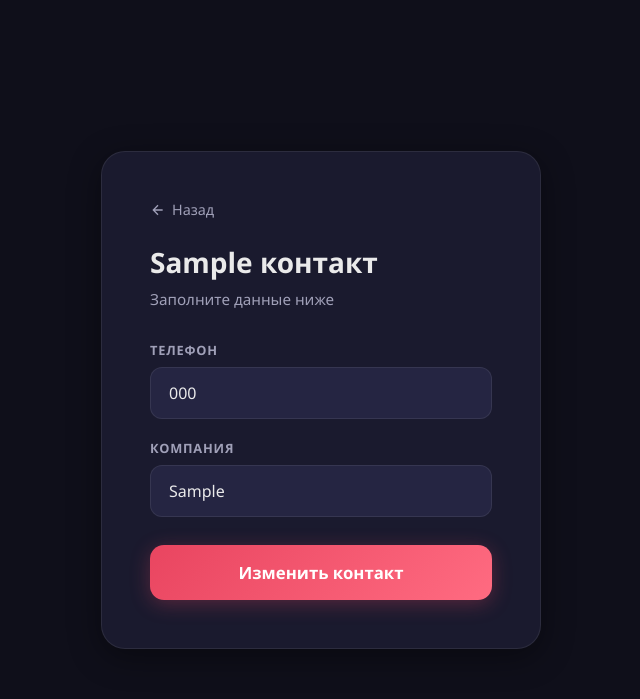
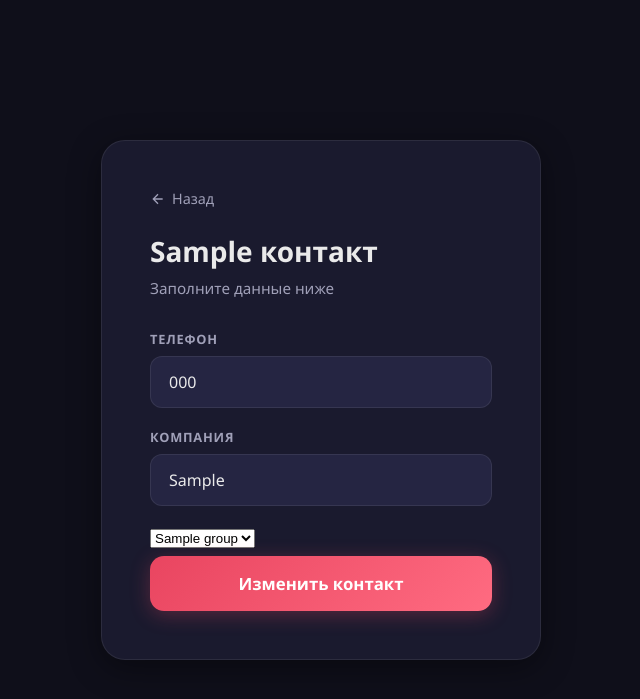
Before and after one commit to Shadow-rgb-max/python-learning, a Flask app: template 7/web_phone/templates/form.html in a window 1280 px wide. Shown: the top 699 px of the page, without its empty margins (319-959 px from the left). Run offline with Flask 3, Linux system fonts and the light colour scheme; tables that the repository leaves empty hold one stand-in row (values such as "Sample post"); the template is opened without the code that fills it: values that come from a table or form of the project are taken from there, most other values are stand-ins (such as "Sample title", 1, 10 or a date in 2020).

Commit message:
Add Group selection to contact form and update routes to fetch user groups

```diff
--- a/7/web_phone/app.py
+++ b/7/web_phone/app.py
@@ -3,7 +3,6 @@ from phonebook import db
 from routes import phonebook_bp
 from auth import auth_bp
 from flask_login import LoginManager
-
 from flask_migrate import Migrate
 
 migrate = Migrate()
--- a/7/web_phone/routes.py
+++ b/7/web_phone/routes.py
@@ -1,6 +1,6 @@
 from flask import Blueprint, request, render_template
 from flask_login import login_required, current_user
-from phonebook import PhoneBook, Contact
+from phonebook import PhoneBook, Contact, Group
 
 phonebook_bp = Blueprint('phonebook', __name__)
 phonebook = PhoneBook()
@@ -37,4 +37,5 @@ def edit_route(name):
         phonebook.edit(name, phone, company, current_user.id)
         return render_template('success.html', operation='Редактирование')
     contact = phonebook.find(name, current_user.id)
-    return render_template('form.html', big_word='Редактировать', mode='edit', current_phone=contact.phone, current_company=contact.company)
+    groups = Group.query.filter_by(user_id=current_user.id).all()
+    return render_template('form.html', big_word='Редактировать', mode='edit', current_phone=contact.phone, current_company=contact.company, groups=groups)
--- a/7/web_phone/templates/form.html
+++ b/7/web_phone/templates/form.html
@@ -40,6 +40,15 @@
                 <input type="text" id="company" name="company" value="{{ current_company or '' }}" placeholder="Введите копманию (необязательно)">
             </div>
 
+            <select class="group-select" name="group_id">
+                <option value="">Без группы</option>
+                {% for group in groups %}
+                <option value="{{ group.id }}" {% if contact and contact.group_id==group.id %}selected{% endif %}>
+                    {{ group.name }}
+                </option>
+                {% endfor %}
+            </select>
+
             {% if mode == 'add' %}
             <button type="submit" class="submit-btn">Добавить контакт</button>
             {% else %}
```
